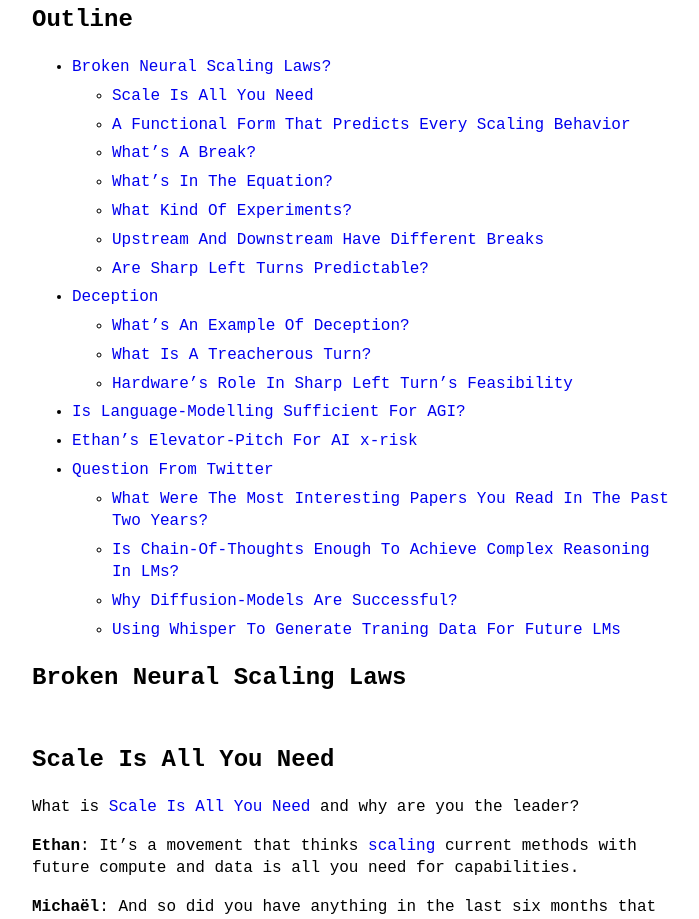
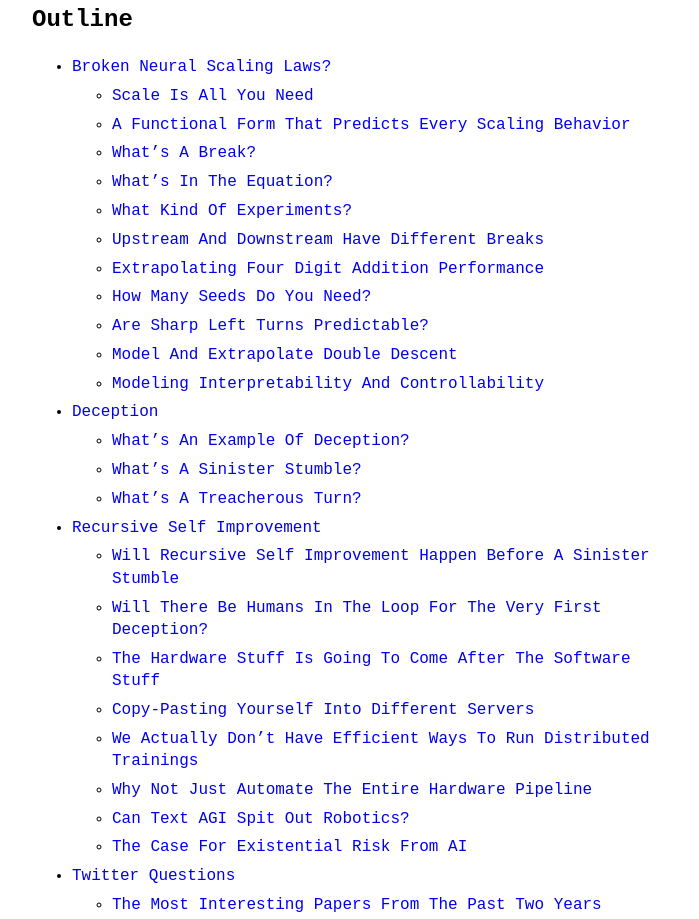
Before and after one commit to theinsideview/theinsideview.github.io, a Jekyll site: the page built from _posts/2022-02-11-ethan.md, in a window 1280 px wide and 1400 px high, scrolled down 1114 px. Shown: the top 919 px of the window, without its empty margins (288-987 px from the left). Built offline with Jekyll 4.4.1, drawn with Linux system fonts in a browser that asks for light colours; some of the changed text lies outside the part shown.

Commit message:
final-transcript

```diff
--- a/_posts/2022-02-11-ethan.md
+++ b/_posts/2022-02-11-ethan.md
@@ -22,18 +22,31 @@
     * [What's In The Equation?](#whats-in-the-equation)
     * [What Kind Of Experiments?](#what-kind-of-experiments)
     * [Upstream And Downstream Have Different Breaks](#upstream-and-downstream-have-different-breaks)
+    * [Extrapolating Four Digit Addition Performance](#extrapolating-four-digit-addition-performance)
+    * [How Many Seeds Do You Need?](#how-many-seeds-do-you-need)
     * [Are Sharp Left Turns Predictable?](#are-sharp-left-turns-predictable)
+    * [Model And Extrapolate Double Descent](#model-and-extrapolate-double-descent)
+    * [Modeling Interpretability And Controllability](#modeling-interpretability-and-controllability)
 * [Deception](#what-is-deception)
     * [What's An Example Of Deception?](#whats-an-example-of-deception)
-    * [What Is A Treacherous Turn?](#what-is-a-treacherous-turn)
-    * [Hardware's Role In Sharp Left Turn's Feasibility](#hardwares-role-in-sharp-left-turns-feasibility)
-* [Is Language-Modelling Sufficient For AGI?](#is-language-modelling-sufficient-for-agi)
-* [Ethan's Elevator-Pitch For AI x-risk](#ethans-elevator-pitch-for-ai-x-risk)
-* [Question From Twitter](#question-from-twitter)
-    * [What Were The Most Interesting Papers You Read In The Past Two Years?](#what-were-the-most-interesting-papers-you-read-in-the-past-two-years)
+    * [What's A Sinister Stumble?](#whats-a-sinister-stumble)
+    * [What's A Treacherous Turn?](#whats-a-treacherous-turn)
+* [Recursive Self Improvement](#recursive-self-improvement)
+    * [Will Recursive Self Improvement Happen Before A Sinister Stumble](#will-recursive-self-improvement-happen-before-a-sinister-stumble)
+    * [Will There Be Humans In The Loop For The Very First Deception?](#will-there-be-humans-in-the-loop-for-the-very-first-deception)
+    * [The Hardware Stuff Is Going To Come After The Software Stuff](#the-hardware-stuff-is-going-to-come-after-the-software-stuff)
+    * [Copy-Pasting Yourself Into Different Servers](#copy-pasting-yourself-into-different-servers)
+    * [We Actually Don't Have Efficient Ways To Run Distributed Trainings](#we-actually-dont-have-efficient-ways-to-run-distributed-trainings)
+    * [Why Not Just Automate The Entire Hardware Pipeline](#why-not-just-automate-the-entire-hardware-pipeline)
+    * [Can Text AGI Spit Out Robotics?](#can-text-agi-spit-out-robotics)
+    * [The Case For Existential Risk From AI](#the-case-for-existential-risk-from-ai)
+* [Twitter Questions](#twitter-questions)
+    * [The Most Interesting Papers From The Past Two Years](#the-most-interesting-papers-from-the-past-two-years)
     * [Is Chain-Of-Thoughts Enough To Achieve Complex Reasoning In LMs?](#is-chain-of-thoughts-enough-to-achieve-complex-reasoning-in-lms)
-    * [Why Diffusion-Models Are Successful?](#why-are-diffusion-models-so-successful)
-    * [Using Whisper To Generate Traning Data For Future LMs](#using-whisper-to-generate-traning-data-for-future-lms)
+    * [Why Diffusion Models Outperform Other Generative Models](#why-diffusion-models-outperform-other-generative-models)
+    * [Using Whisper To Train GPT4](#using-whisper-to-train-gpt4)
+    * [Ethan Was Only A Little Bit Impressed By Text To Video](#ethan-was-only-a-little-bit-impressed-by-text-to-video)
+* [Last Message](#last-message)
 
 
 # Broken Neural Scaling Laws
@@ -270,6 +283,8 @@
 **Michaël**:
 I disagree about the 100%. If you have some self-improving AI that just gets better and better at lying without ever lying to the human. And then at test time when it gets sufficiently good it starts lying, then it won't be bad at lying. <a href="#outline">⬆</a>
 
+# Recursive Self Improvement
+
 ## Will Recursive Self Improvement Happen Before A Sinister Stumble
 
 **Ethan**:
@@ -473,7 +488,7 @@
 **Ethan**:
 The part that's tricky is how much does having the robotics matter for automating the hardware pipeline is where you're getting at. Because if the text thing somehow spits out the perfect hardware designs but it needs some robots, some dumb control theory robots to build all the chips for it. <a href="#outline">⬆</a>
 
-# Ethan's Elevator-Pitch For AI x-risk
+## The Case For Existential Risk From AI
 
 **Michaël**:
 If you were to talk to some people with no idea about alignment for a 20% of chance of existential risk, how would you explain how that risk would happen?
```
